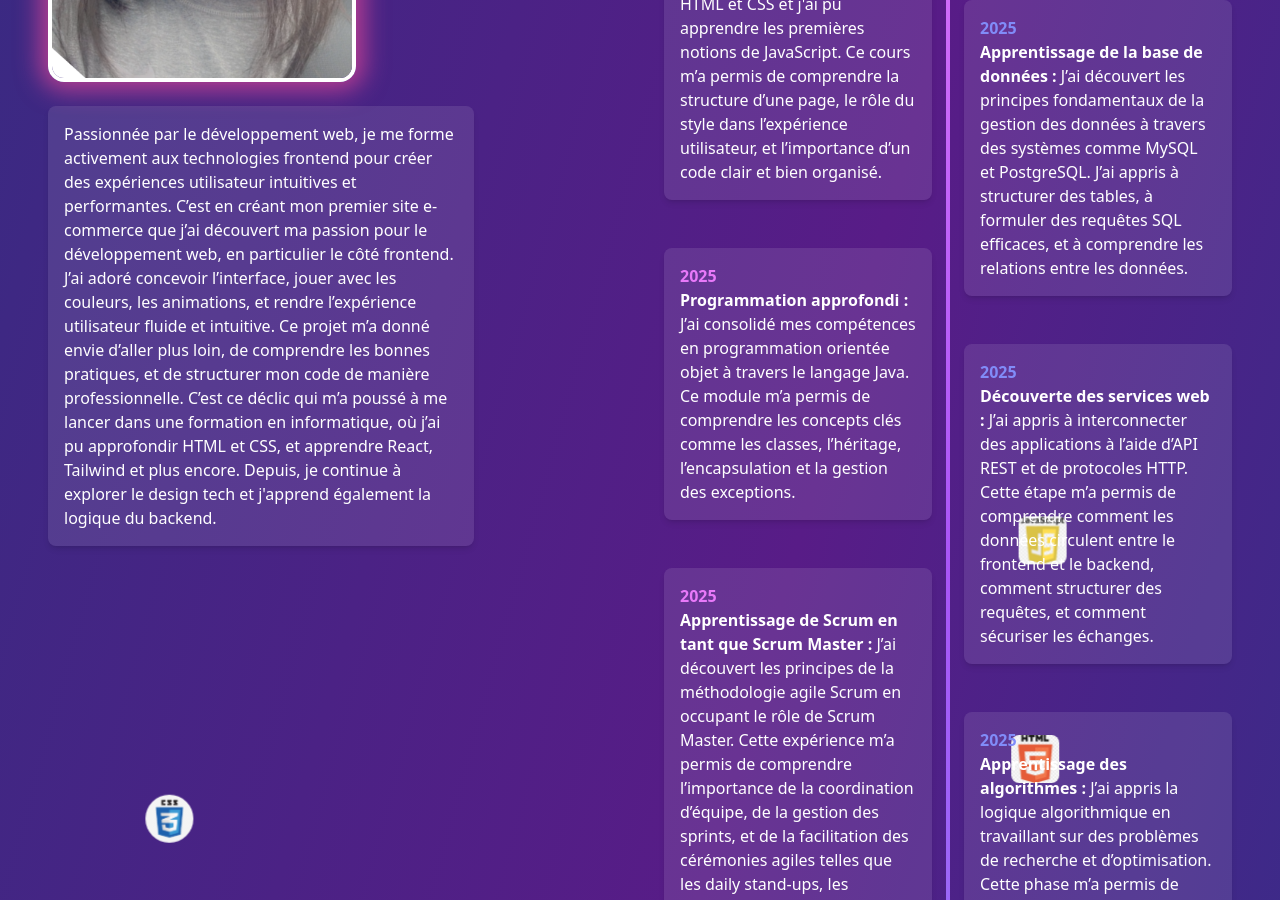
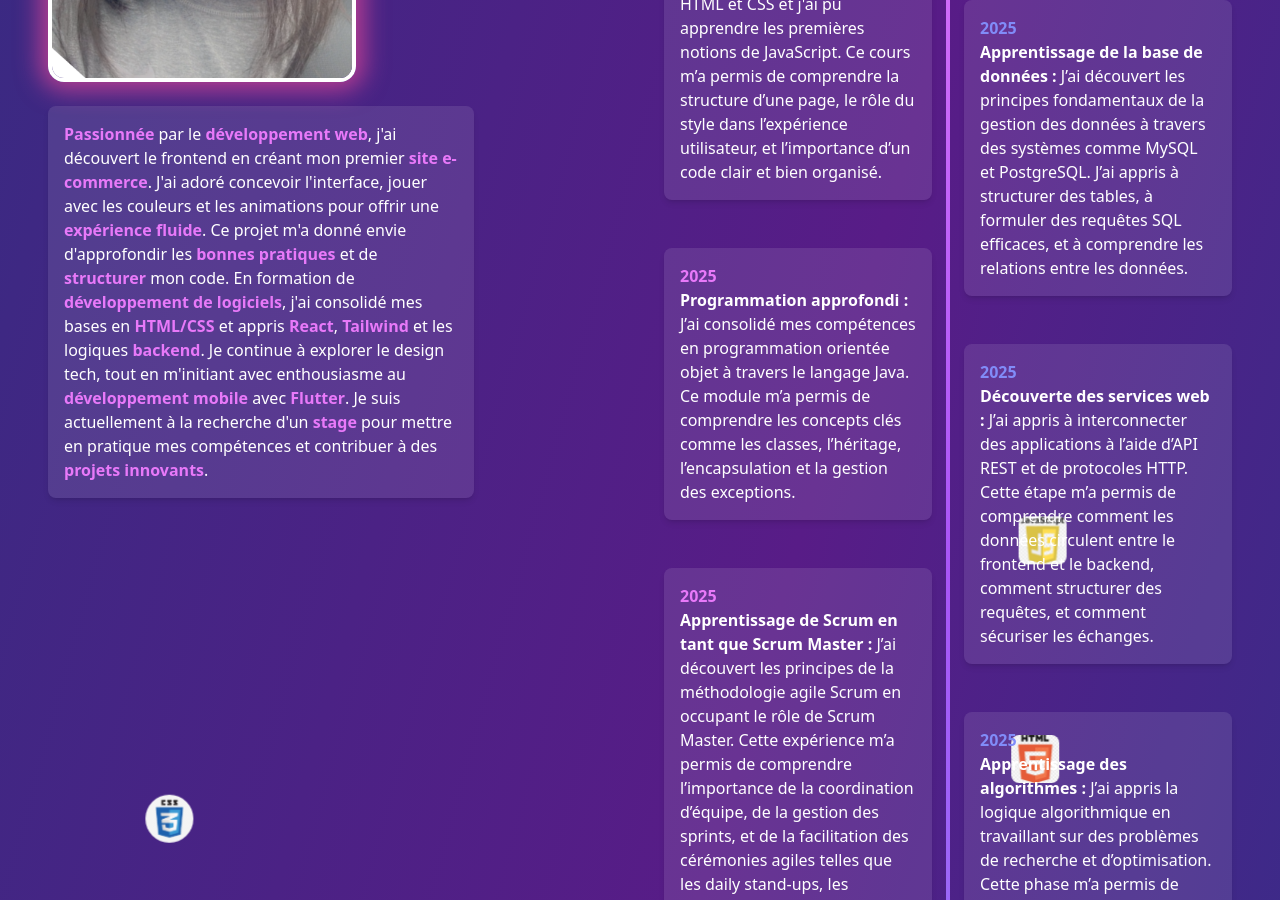
Before and after one commit to CanadaBadiane/portfolio, a React (Vite) app: page / in a window 1280 px wide. Shown: the part 1200-2100 px from the top of the page. Built offline with nearby package versions, Linux system fonts and the light colour scheme.

Commit message:
style: Mise en évidence du texte dans le fichier About.tsx + ajout de commentaires

```diff
--- a/src/components/About.tsx
+++ b/src/components/About.tsx
@@ -1,4 +1,6 @@
+// Composant About avec timeline et description
 const About = () => {
+  // Rendu du composant About
   return (
     <section id="about" className="scroll-mt-20">
       <div className="grid grid-cols-1 md:grid-cols-2 gap-12">
@@ -21,19 +23,51 @@ const About = () => {
           </div>
           <div className="bg-white/10 p-4 rounded-lg shadow-md w-3/4 text-left mt-6 relative z-10">
             <p>
-              Passionnée par le développement web, je me forme activement aux
-              technologies frontend pour créer des expériences utilisateur
-              intuitives et performantes. C’est en créant mon premier site
-              e-commerce que j’ai découvert ma passion pour le développement
-              web, en particulier le côté frontend. J’ai adoré concevoir
-              l’interface, jouer avec les couleurs, les animations, et rendre
-              l’expérience utilisateur fluide et intuitive. Ce projet m’a donné
-              envie d’aller plus loin, de comprendre les bonnes pratiques, et de
-              structurer mon code de manière professionnelle. C’est ce déclic
-              qui m’a poussé à me lancer dans une formation en informatique, où
-              j’ai pu approfondir HTML et CSS, et apprendre React, Tailwind et
-              plus encore. Depuis, je continue à explorer le design tech et
-              j'apprend également la logique du backend.
+              <span className="text-fuchsia-400 font-semibold">Passionnée</span>{" "}
+              par le{" "}
+              <span className="text-fuchsia-400 font-semibold">
+                développement web
+              </span>
+              , j'ai découvert le frontend en créant mon premier{" "}
+              <span className="text-fuchsia-400 font-semibold">
+                site e-commerce
+              </span>
+              . J'ai adoré concevoir l'interface, jouer avec les couleurs et les
+              animations pour offrir une{" "}
+              <span className="text-fuchsia-400 font-semibold">
+                expérience fluide
+              </span>
+              . Ce projet m'a donné envie d'approfondir les{" "}
+              <span className="text-fuchsia-400 font-semibold">
+                bonnes pratiques
+              </span>{" "}
+              et de{" "}
+              <span className="text-fuchsia-400 font-semibold">structurer</span>{" "}
+              mon code. En formation de{" "}
+              <span className="text-fuchsia-400 font-semibold">
+                développement de logiciels
+              </span>
+              , j'ai consolidé mes bases en{" "}
+              <span className="text-fuchsia-400 font-semibold">HTML/CSS</span>{" "}
+              et appris{" "}
+              <span className="text-fuchsia-400 font-semibold">React</span>,{" "}
+              <span className="text-fuchsia-400 font-semibold">Tailwind</span>{" "}
+              et les logiques{" "}
+              <span className="text-fuchsia-400 font-semibold">backend</span>.
+              Je continue à explorer le design tech, tout en m'initiant avec
+              enthousiasme au{" "}
+              <span className="text-fuchsia-400 font-semibold">
+                développement mobile
+              </span>{" "}
+              avec{" "}
+              <span className="text-fuchsia-400 font-semibold">Flutter</span>.
+              Je suis actuellement à la recherche d'un{" "}
+              <span className="text-fuchsia-400 font-semibold">stage</span> pour
+              mettre en pratique mes compétences et contribuer à des{" "}
+              <span className="text-fuchsia-400 font-semibold">
+                projets innovants
+              </span>
+              .
             </p>
           </div>
         </div>
--- a/src/components/Contact.tsx
+++ b/src/components/Contact.tsx
@@ -3,6 +3,7 @@ import { PhoneIcon } from "@heroicons/react/24/outline";
 import { MapPinIcon } from "@heroicons/react/24/outline";
 import { toast, Toaster } from "react-hot-toast";
 
+// Composant Contact avec formulaire de contact
 const Contact = () => {
   const handleSubmit = async (e: React.FormEvent<HTMLFormElement>) => {
     e.preventDefault();
@@ -30,6 +31,7 @@ const Contact = () => {
     }
   };
 
+  // Rendu du composant Contact
   return (
     <section id="contact" className="scroll-mt-20">
       <Toaster position="top-center" />
--- a/src/components/FloatingIcons.tsx
+++ b/src/components/FloatingIcons.tsx
@@ -1,5 +1,6 @@
 // Images d'icones flottantes
 const FloatingIcons = () => {
+  // Rendu des icônes flottantes
   return (
     <>
       <div className="absolute inset-0 z-0 pointer-events-none">
--- a/src/components/Footer.tsx
+++ b/src/components/Footer.tsx
@@ -1,4 +1,6 @@
+// Composant Footer avec texte de copyright
 const Footer = () => {
+  // Rendu du composant Footer
   return (
     <footer className="bg-gray-800 text-white text-center p-4 mt-12">
       <p>&copy; 2025 Canada Badiane. Tous droits réservés.</p>
--- a/src/components/Header.tsx
+++ b/src/components/Header.tsx
@@ -1,8 +1,10 @@
 import { useState } from "react";
 
+// Composant Header avec navigation responsive
 const Header = () => {
   const [isOpen, setIsOpen] = useState(false);
 
+  // Rendu du composant Header
   return (
     <header className="bg-gradient-to-r from-blue-950 to-black text-white p-3 text-center fixed top-0 w-full z-50 shadow-md">
       <div className="flex justify-between items-center px-4 lg:px-5">
--- a/src/components/Projects.tsx
+++ b/src/components/Projects.tsx
@@ -1,3 +1,4 @@
+// Composant Projects avec liste de projets
 const Projects = () => {
   //Liste des projets
   const projects = [
@@ -79,6 +80,7 @@ const Projects = () => {
             rel="noopener noreferrer"
             className="group relative bg-white/5 p-4 shadow rounded-lg overflow-hidden transform transition duration-300 hover:scale-105 hover:rotate-3 hover:bg-gradient-to-br hover:from-indigo-800 hover:to-purple-700 text-left"
           >
+            {/* Statut du projet */}
             <span
               className={`absolute top-3 right-3 inline-flex items-center gap-2 text-xs font-mono px-2 py-1 rounded-full ${
                 p.status === "En cours"
--- a/src/components/Technologies.tsx
+++ b/src/components/Technologies.tsx
@@ -1,4 +1,6 @@
+// Composant Technologies avec liste de compétences
 const Technologies = () => {
+  // Rendu du composant Technologies
   return (
     <section id="technologies" className="scroll-mt-20">
       <h2 className="text-xl font-semibold mb-8">
```
